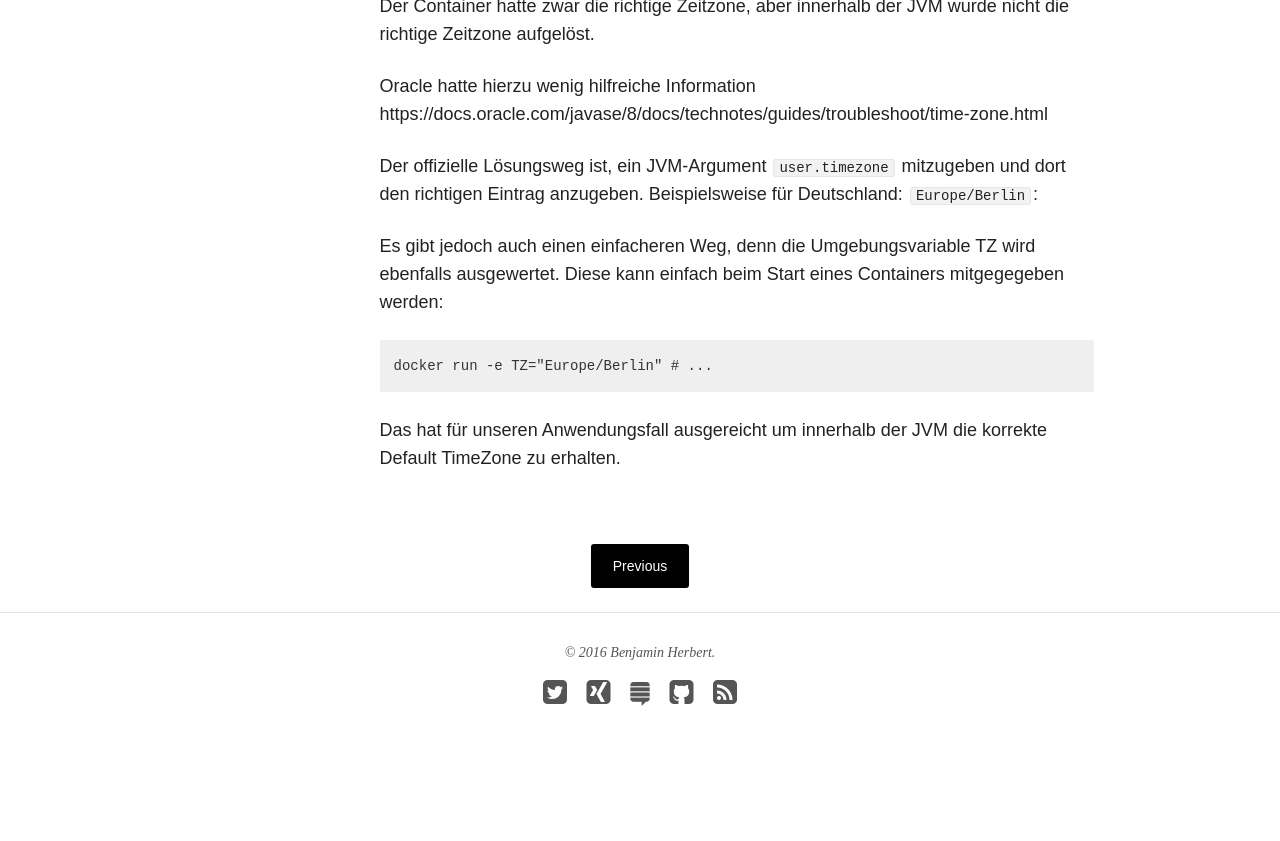
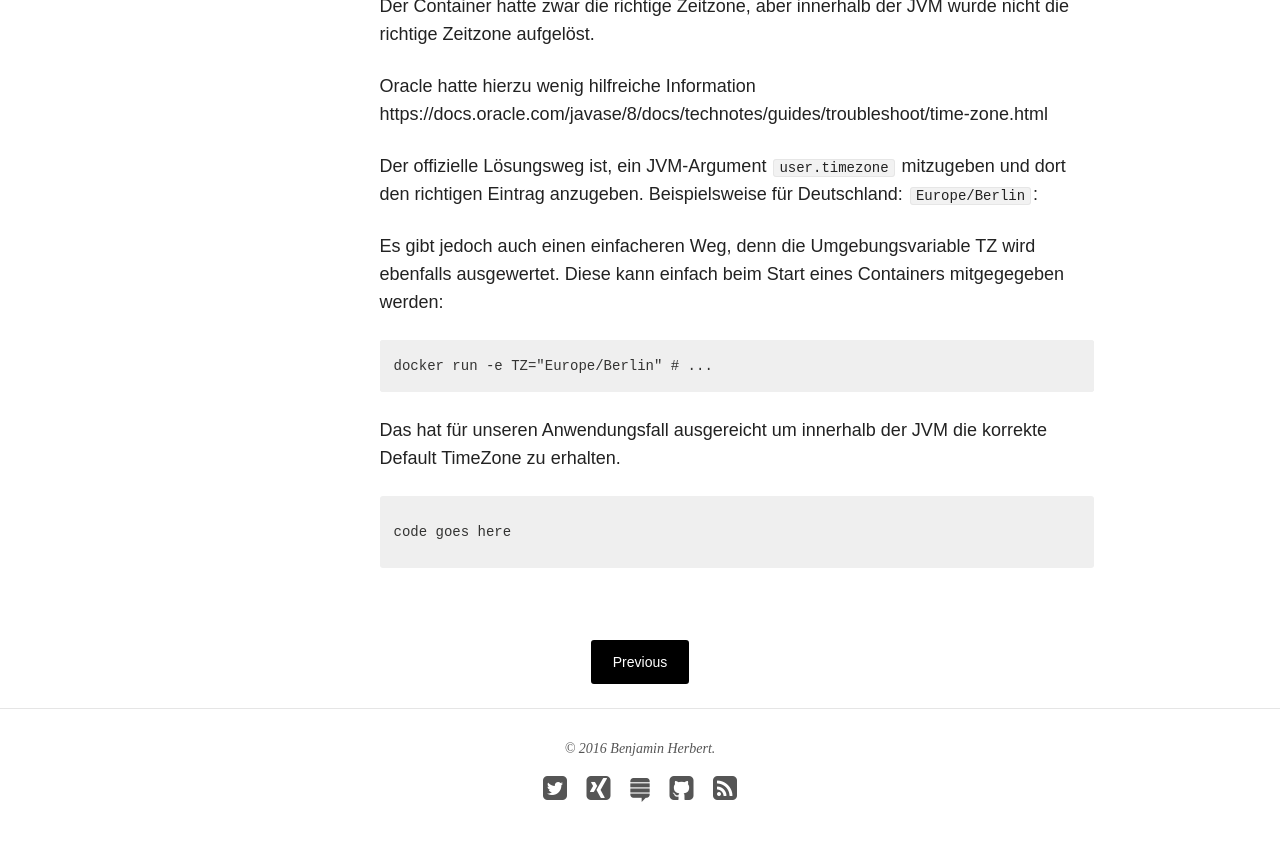
Before and after one commit to BenjaminHerbert/BenjaminHerbert.github.io, a Jekyll site: the page built from _posts/blog/2016-01-11-docker-java-timezone.md, in a window 1280 px wide and 900 px high, scrolled down 1441 px. Shown: the top 841 px of the window. Built offline with Jekyll 4.4.1, drawn with Linux system fonts in a browser that asks for light colours; nearby versions of some CDN libraries; before the commit the page ends 2245 px from its top, so only the background shows below that.

Commit message:
Check highlighting

```diff
--- a/_posts/blog/2016-01-11-docker-java-timezone.md
+++ b/_posts/blog/2016-01-11-docker-java-timezone.md
@@ -53,3 +53,7 @@ Es gibt jedoch auch einen einfacheren Weg, denn die Umgebungsvariable TZ wird eb
 
 
 Das hat für unseren Anwendungsfall ausgereicht um innerhalb der JVM die korrekte Default TimeZone zu erhalten.
+
+{% highlight text %}
+code goes here
+{% endhighlight %}
```
